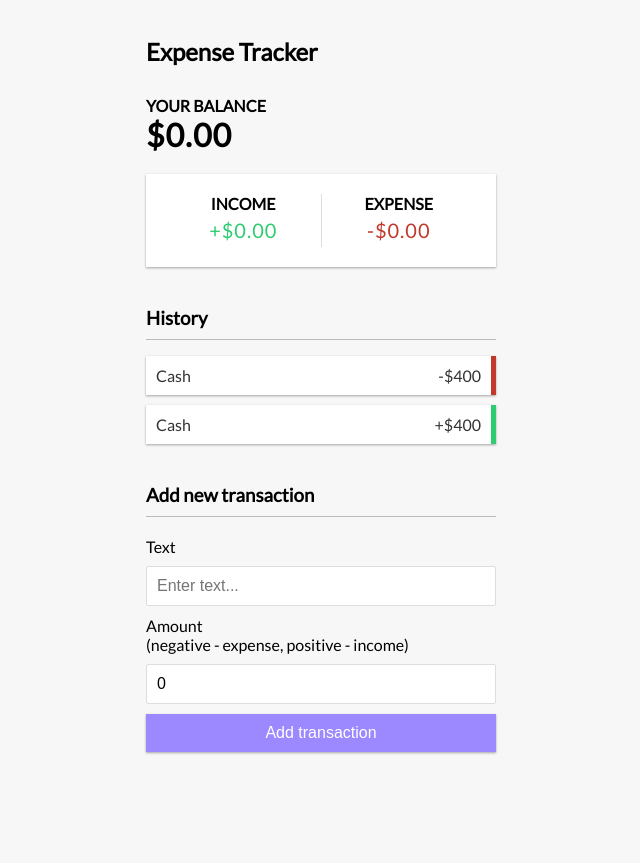
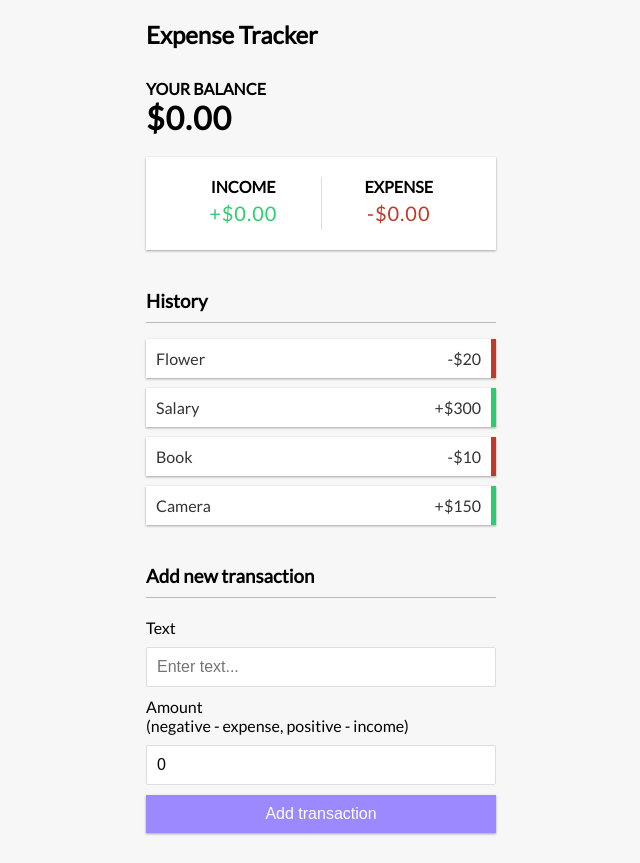
Before and after one commit to Sai-Gruheeth-N/expense-tracker-react, a React (Create React App) app: page / in a window 1280 px wide. Shown: the whole page, without its empty margins (319-959 px from the left). Before the commit the page ends 800 px from the top, so only its background shows below. Built offline with nearby package versions, Linux system fonts and the light colour scheme.

Commit message:
Create a transaction component, make it dynamic by destructuring props and implement transaction list

```diff
--- /dev/null
+++ b/src/components/Transaction.jsx
@@ -0,0 +1,13 @@
+import React from 'react';
+
+export const Transaction = ({ transaction }) => {
+    const sign = transaction.amount < 0 ? '-' : '+';
+    const className = transaction.amount < 0 ? 'minus' : 'plus';
+    return (
+        <li className={className}>
+            {transaction.text}
+            <span>{sign}${Math.abs(transaction.amount)}</span>
+            <button className='delete-btn'>X</button>
+        </li>
+    )
+}
--- a/src/components/TransactionList.jsx
+++ b/src/components/TransactionList.jsx
@@ -1,17 +1,29 @@
-import React from 'react'
+import React, { useContext } from "react";
+import { Transaction } from "./Transaction";
+import { GlobalContext } from "../context/GlobalState";
 
 export const TransactionList = () => {
+    const { transactions } = useContext(GlobalContext);
+
     return (
         <div>
             <h3>History</h3>
-            <ul className='list'>
-                <li className='minus'>
-                    Cash <span>-$400</span><button className='delete-btn'>X</button>
-                </li>
-                <li className='plus'>
-                    Cash <span>+$400</span><button className='delete-btn'>X</button>
-                </li>
+            <ul className="list">
+                {
+                    transactions.map(
+                        (transaction) => (
+                            <Transaction key={transaction.id} transaction={transaction} />
+                        )
+                    )
+                }
             </ul>
         </div>
-    )
-}
+    );
+};
+
+/* <li className='minus'>
+    Cash <span>-$400</span><button className='delete-btn'>X</button>
+</li>
+<li className='plus'>
+    Cash <span>+$400</span><button className='delete-btn'>X</button>
+</li> */
```
